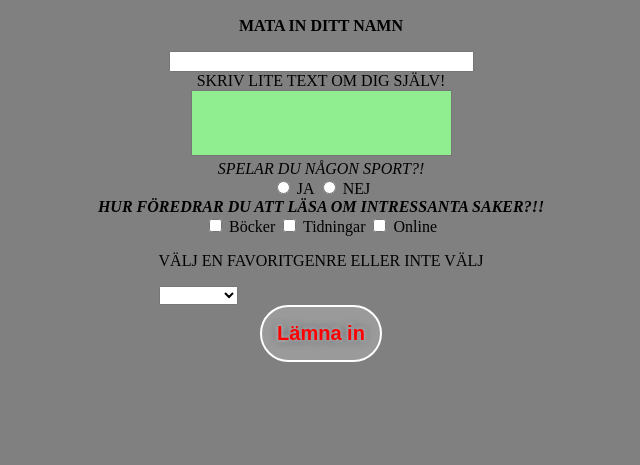
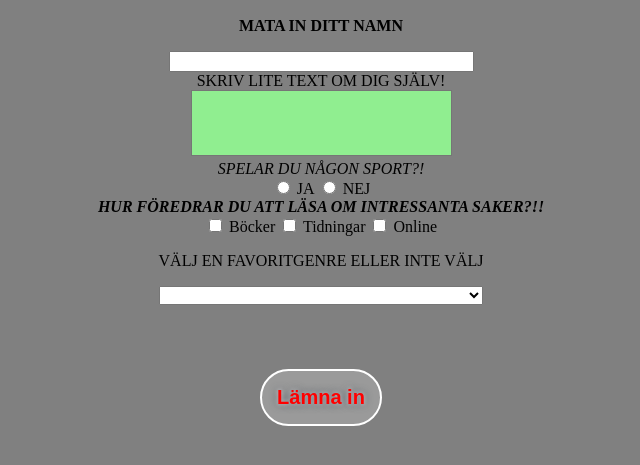
Before and after one commit to Fjedern/HTML-CSS_Uppgifter, a plain HTML site: page inlämningsuppgift 1/index.html in a window 1280 px wide. Shown: the part 79-544 px from the top of the page, without its empty margins (319-959 px from the left). Drawn offline with Linux system fonts and the light colour scheme.

Commit message:
minor changes

```diff
--- a/inlämningsuppgift 1/css/main.css
+++ b/inlämningsuppgift 1/css/main.css
@@ -13,7 +13,7 @@ body {
 button {
     border: 2px solid white;
     padding: 15px;
-    margin: 0% 0% 0% 0%;
+    margin: 5% 0% 0% 0%;
     background-color: rgba(255, 255, 255, .2);
     text-align: center;
 
@@ -41,3 +41,8 @@ a {
 a:hover{
     color: green;
 }
+
+.rowContainerS {
+    display:flex;
+    flex-direction: column;
+}
--- a/inlämningsuppgift 1/index.html
+++ b/inlämningsuppgift 1/index.html
@@ -33,8 +33,9 @@
             <input type="checkbox" value="Online">
             <label>Online</label>
         </div>
-        <div class="rowContainer">
+        <div class="rowContainerS">
             <p>VÄLJ EN FAVORITGENRE ELLER INTE VÄLJ</p>
+
             <select name="genres">
                 <option></option>
                 <option value="Action">Action</option>
```
